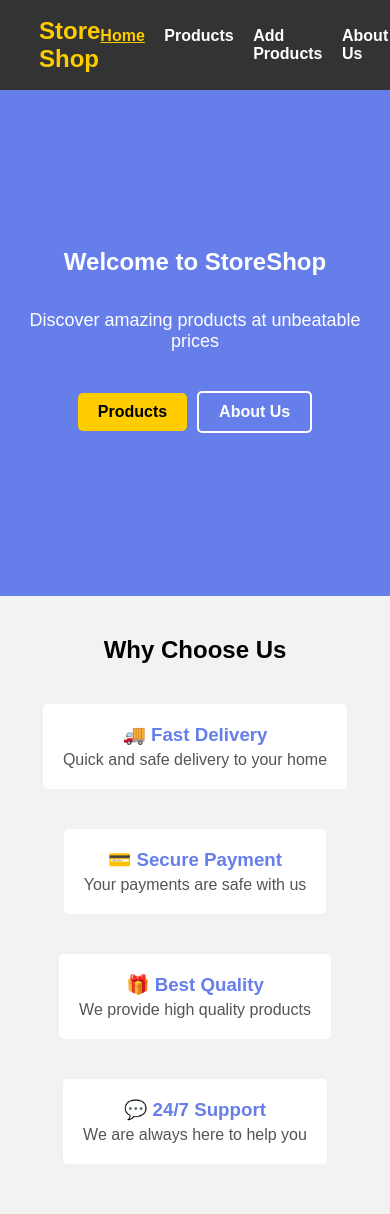
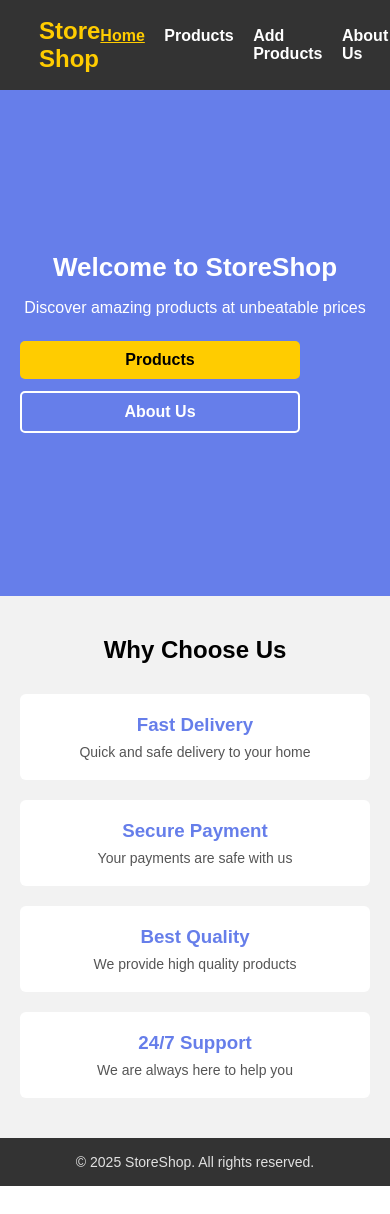
Before and after one commit to tejash098/StoreShop, a React (Vite) app: page / in a window 390 px wide. After the commit the page ends 1186 px from the top, so only its background shows below. Built offline with nearby package versions, Linux system fonts and the light colour scheme.

Commit message:
feat: add Footer component and update LandingPage styles

```diff
--- a/src/App.jsx
+++ b/src/App.jsx
@@ -4,6 +4,7 @@ import LandingPage from './Components/LandingPage'
 import { Routes, Route } from 'react-router-dom'
 import Navbar from './Components/Navbar'
 import Products from './Components/Pages/Products'
+import Footer from './Components/Footer'
 
 const App = () => {
   return (
@@ -13,6 +14,7 @@ const App = () => {
         <Route path='/' element={<LandingPage />} />
         <Route path='/products' element={<Products/>}/>
       </Routes>
+      <Footer/>
     </>
   )
 }
--- /dev/null
+++ b/src/Components/Footer.jsx
@@ -0,0 +1,14 @@
+import React from 'react'
+import "../assets/style/Footer.css";
+
+const Footer = () => {
+  return (
+    <>
+      <footer className="footer">
+        <p>© {new Date().getFullYear()} StoreShop. All rights reserved.</p>
+      </footer>
+    </>
+  );
+}
+
+export default Footer
--- a/src/Components/LandingPage.jsx
+++ b/src/Components/LandingPage.jsx
@@ -23,22 +23,22 @@ const LandingPage = () => {
 
         <div className="feature-grid">
           <div className="feature-box">
-            <h3>🚚 Fast Delivery</h3>
+            <h3>Fast Delivery</h3>
             <p>Quick and safe delivery to your home</p>
           </div>
 
           <div className="feature-box">
-            <h3>💳 Secure Payment</h3>
+            <h3>Secure Payment</h3>
             <p>Your payments are safe with us</p>
           </div>
 
           <div className="feature-box">
-            <h3>🎁 Best Quality</h3>
+            <h3>Best Quality</h3>
             <p>We provide high quality products</p>
           </div>
 
           <div className="feature-box">
-            <h3>💬 24/7 Support</h3>
+            <h3>24/7 Support</h3>
             <p>We are always here to help you</p>
           </div>
         </div>
--- /dev/null
+++ b/src/assets/style/Footer.css
@@ -0,0 +1,12 @@
+.footer {
+  background-color: #333;
+  color: #ffffff;
+  padding: 16px 20px;
+  text-align: center;
+  font-size: 14px;
+
+  p {
+    margin: 0;
+    opacity: 0.85;
+  }
+}
--- a/src/assets/style/LandingPage.css
+++ b/src/assets/style/LandingPage.css
@@ -1,11 +1,11 @@
 .landing-page {
   text-align: center;
-
   .hero {
     background-color: #667eea;
     color: white;
     padding: 60px 20px;
-    height: 60vh;
+    min-height: 60vh;
+
     display: flex;
     flex-direction: column;
     justify-content: center;
@@ -13,37 +13,48 @@
 
     h1 {
       font-size: 36px;
-      margin-bottom: 4vh;
+      margin-bottom: 16px;
     }
 
     p {
       font-size: 18px;
-      margin-bottom: 4vh;
+      margin-bottom: 24px;
+      max-width: 600px;
     }
 
     .buttons {
+      display: flex;
+      gap: 12px;
 
       .btn {
         padding: 10px 20px;
-        margin: 5px;
         text-decoration: none;
         border-radius: 5px;
-        font-weight: bold;
+        font-weight: 600;
         display: inline-block;
+        transition: all 0.2s ease;
 
         &.primary {
           background-color: #ffcc00;
           color: black;
+
+          &:hover {
+            background-color: darken(#ffcc00, 8%);
+          }
         }
 
         &.secondary {
           border: 2px solid white;
           color: white;
+
+          &:hover {
+            background-color: white;
+            color: #667eea;
+          }
         }
       }
     }
   }
-
   .features {
     padding: 40px 20px;
     background-color: #f2f2f2;
@@ -51,26 +62,42 @@
     h2 {
       margin-bottom: 30px;
     }
-    .feature-grid{
-        display: grid;
-        grid-template-columns: repeat(auto-fit, minmax(250px, 1fr));
-        gap: 20px;
+
+    .feature-grid {
+      display: grid;
+      grid-template-columns: repeat(4, 1fr);
+      gap: 20px;
+      max-width: 1200px;
+      margin: 0 auto;
     }
 
     .feature-box {
       background-color: white;
       padding: 20px;
-      margin: 10px auto;
-      max-width: 400px;
-      border-radius: 5px;
+      border-radius: 6px;
+      transition: transform 0.2s ease, box-shadow 0.2s ease;
+
+      &:hover {
+        transform: translateY(-4px);
+        box-shadow: 0 8px 20px rgba(0, 0, 0, 0.12);
+      }
 
       h3 {
         color: #667eea;
-        margin-bottom: 5px;
+        margin-bottom: 8px;
       }
 
       p {
         color: #555;
+        font-size: 14px;
+      }
+    }
+  }
+
+  @media (max-width: 1100px) {
+    .features {
+      .feature-grid {
+        grid-template-columns: repeat(2, 1fr);
       }
     }
   }
@@ -78,7 +105,29 @@
   @media (max-width: 768px) {
     .hero {
       h1 {
-        font-size: 24px;
+        font-size: 26px;
+      }
+
+      p {
+        font-size: 16px;
+      }
+
+      .buttons {
+        flex-direction: column;
+        width: 100%;
+
+        .btn {
+          width: 100%;
+          max-width: 280px;
+        }
+      }
+    }
+  }
+
+  @media (max-width: 480px) {
+    .features {
+      .feature-grid {
+        grid-template-columns: 1fr;
       }
     }
   }
```
Also changed, not shown: 1 other file (tests, documents, lock files or other folders).
